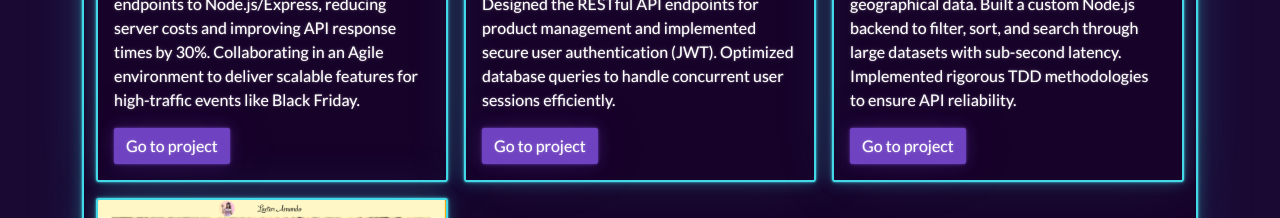
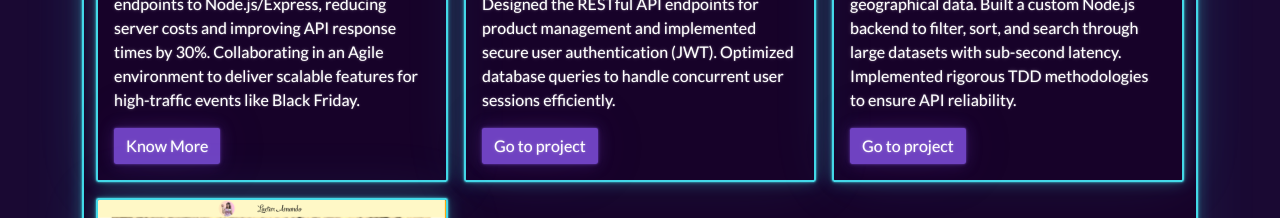
Before and after one commit to AlanMauricioCastillo/Portfolio, a Next.js app: page / in a window 1280 px wide. Shown: the part 1800-2018 px from the top of the page. Built offline with nearby package versions, Linux system fonts and the light colour scheme; a small style sheet from the web is missing.

Commit message:
style: update card button selector specificity and content
The CSS selector was too broad and affecting unintended elements. Updated to target specific card structure and maintain the "Know More" button text display.

```diff
--- a/public/styles.css
+++ b/public/styles.css
@@ -229,11 +229,11 @@
     }
 }
 
-.card-body::first-child .btn.btn-primary {
+.card.card-body .row > .col-md-4.p-2:nth-child(2) .card-body .btn.btn-primary {
     font-size: 0px;
 }
 
-.card-body::first-child .btn.btn-primary::after {
+.card.card-body .row > .col-md-4.p-2:nth-child(2) .card-body .btn.btn-primary::after {
     content: "Know More";
     font-size: 16px;
 }
```
